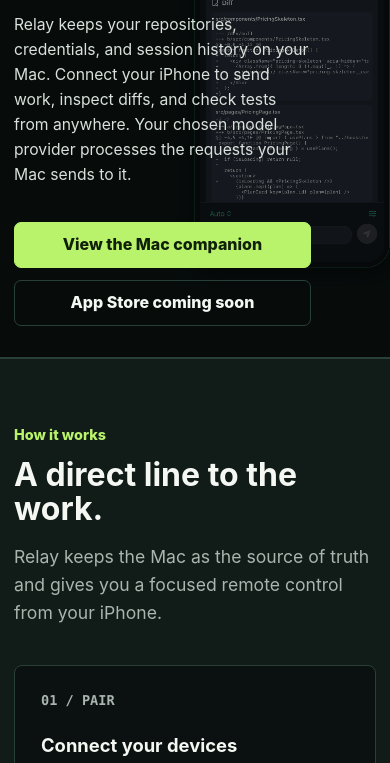
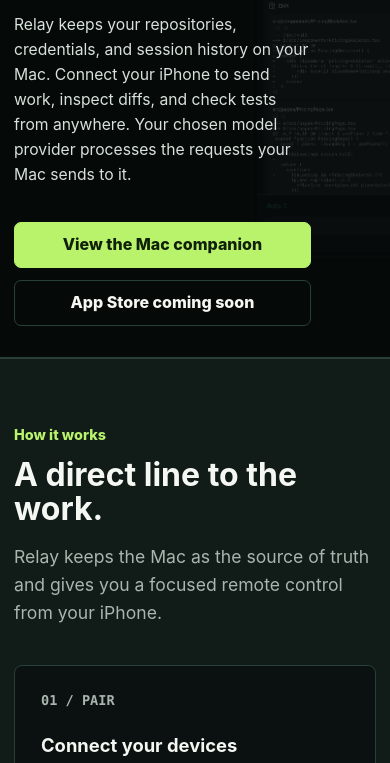
Before and after one commit to bit-of-a-shambles/relay-server, a plain HTML site: page site/index.html in a window 390 px wide. Shown: the part 331-1094 px from the top of the page. Drawn offline with Linux system fonts and the light colour scheme.

Commit message:
site: fix mobile launch page legibility

```diff
--- a/site/styles.css
+++ b/site/styles.css
@@ -158,12 +158,13 @@
   .nav { min-height: 64px; align-items: flex-start; padding: 18px 0; flex-direction: column; gap: 12px; }
   .nav-links { gap: 12px 16px; }
   h1 { font-size: clamp(2.8rem, 14vw, 4rem); }
-  .hero { min-height: clamp(520px, calc(100svh - 110px), 590px); background-position: right -18px center; background-size: auto 76%; }
-  .hero::before { background: rgba(4, 8, 7, .48); }
+  .hero { min-height: clamp(520px, calc(100svh - 110px), 590px); background-position: right -64px center; background-size: auto 72%; }
+  .hero::before { background: rgba(4, 8, 7, .78); }
   .hero-content { padding: 28px 0; }
   .lede { font-size: .98rem; max-width: 82%; }
   .hero-actions { max-width: 82%; flex-direction: column; }
   .hero-actions .button { width: 100%; }
+  .code-block { white-space: pre-wrap; overflow-wrap: anywhere; }
   .section-inner { padding: 64px 0; }
   .site-footer { flex-direction: column; }
 }
```
